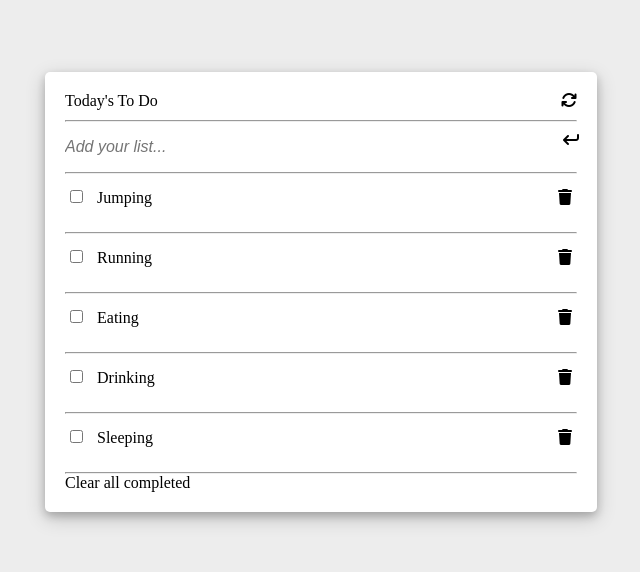
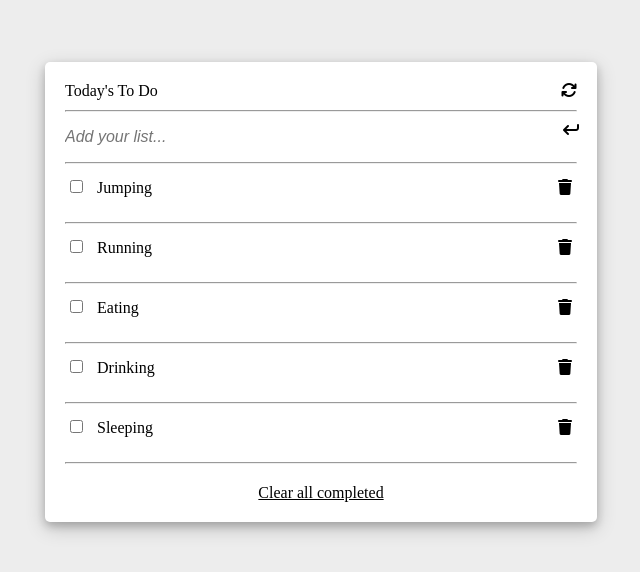
Before and after one commit to Kingno3l/todolist, a website built with webpack: page src/index.html in a window 1280 px wide. Shown: the part 108-680 px from the top of the page, without its empty margins (319-959 px from the left). Built offline with nearby package versions, Linux system fonts and the light colour scheme.

Commit message:
css linters fixed

```diff
--- a/src/style.css
+++ b/src/style.css
@@ -74,3 +74,9 @@ input::placeholder {
 .clear li {
   color: #807f7f;
 }
+
+.clear-list {
+  text-align: center;
+  text-decoration: underline;
+  padding-top: 20px;
+}
```
